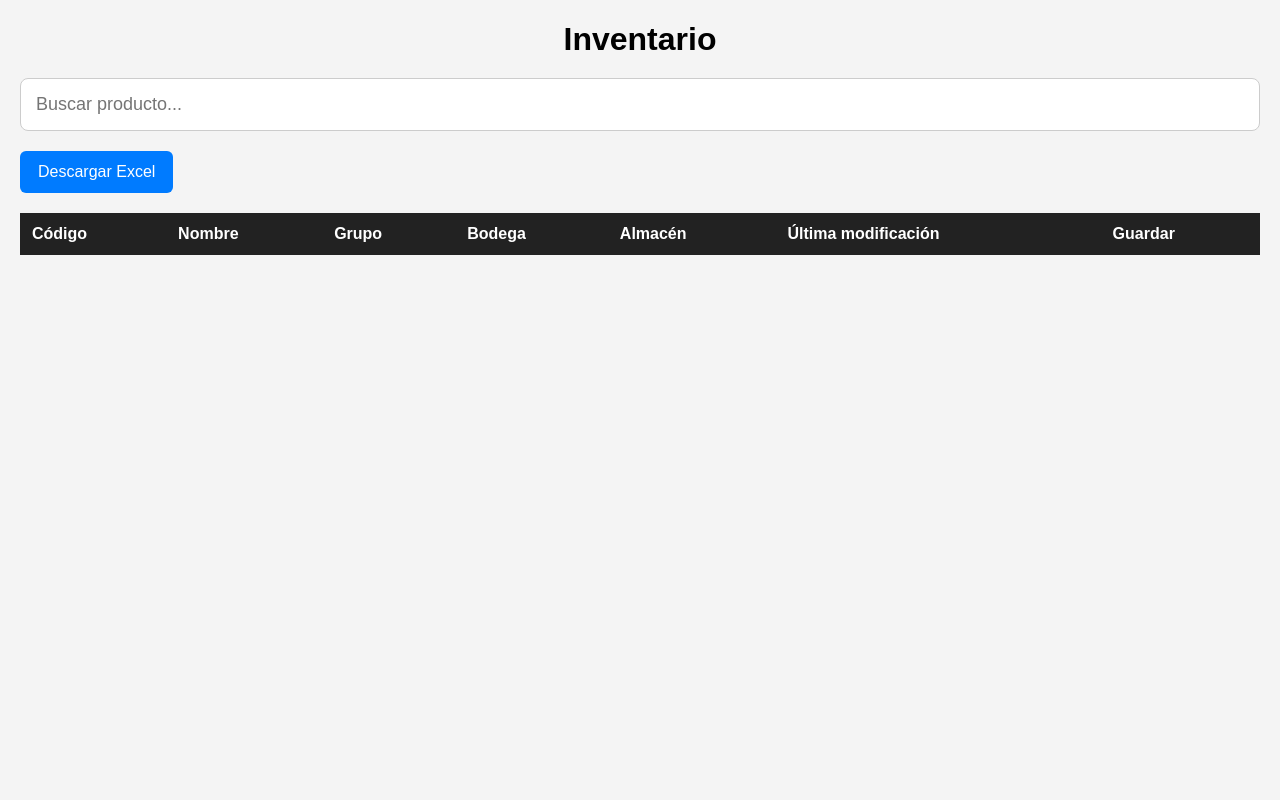
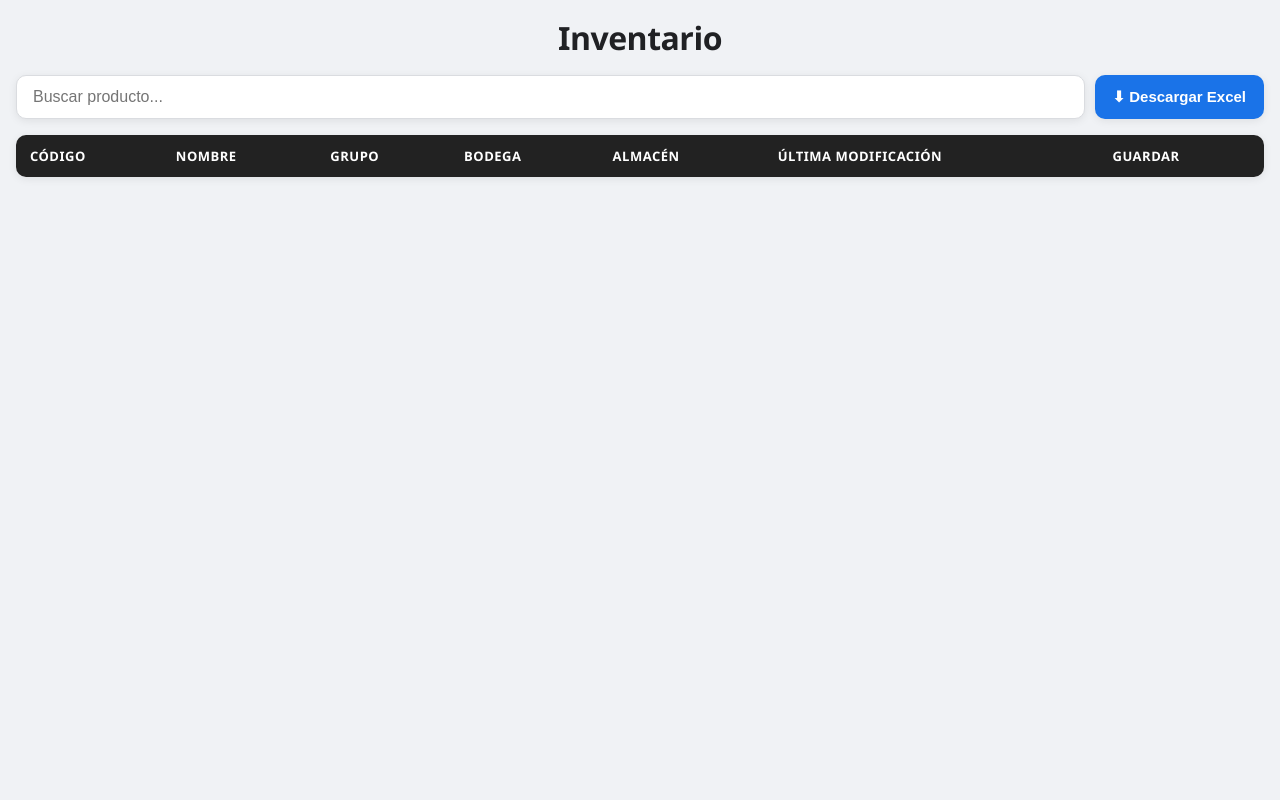
Before and after one commit to snake1515/hidden-inventory, a Flask app: page / in a window 1280 px wide. Run offline with Flask 3, Linux system fonts and the light colour scheme; lists and menus that the app fills with data are empty.

Commit message:
Update index.html

```diff
--- a/templates/index.html
+++ b/templates/index.html
@@ -1,128 +1,272 @@
 <!DOCTYPE html>
 <html lang="es">
 <head>
-
 <meta charset="UTF-8">
-
+<meta name="viewport" content="width=device-width, initial-scale=1.0">
 <title>Inventario</title>
-
 <style>
 
-body{
-    font-family: Arial;
-    margin: 20px;
-    background: #f4f4f4;
+:root {
+    --bg: #f0f2f5;
+    --white: #ffffff;
+    --primary: #1a73e8;
+    --primary-dark: #1557b0;
+    --success: #28a745;
+    --success-dark: #1e7e34;
+    --text: #202124;
+    --text-soft: #5f6368;
+    --border: #dadce0;
+    --radius: 10px;
+    --shadow: 0 2px 8px rgba(0,0,0,0.08);
 }
 
-h1{
-    text-align: center;
-    margin-bottom: 20px;
+* { box-sizing: border-box; margin: 0; padding: 0; }
+
+body {
+    font-family: 'Segoe UI', system-ui, sans-serif;
+    background: var(--bg);
+    color: var(--text);
+    padding: 16px;
+    min-height: 100vh;
 }
 
-#busqueda{
-
-    width: 100%;
-    padding: 15px;
-    font-size: 18px;
-    margin-bottom: 20px;
-    box-sizing: border-box;
-    border-radius: 8px;
-    border: 1px solid #ccc;
-
+h1 {
+    text-align: center;
+    font-size: clamp(1.4rem, 4vw, 2rem);
+    font-weight: 700;
+    margin-bottom: 16px;
+    color: var(--text);
+    letter-spacing: -0.5px;
 }
 
-.descargar-btn{
-
-    background:#007bff;
-    color:white;
-    border:none;
-    padding:12px 18px;
-    border-radius:6px;
-    cursor:pointer;
-    margin-bottom:20px;
-    font-size:16px;
-
+.top-bar {
+    display: flex;
+    gap: 10px;
+    margin-bottom: 16px;
+    flex-wrap: wrap;
 }
 
-.descargar-btn:hover{
-
-    background:#0056b3;
-
+#busqueda {
+    flex: 1;
+    min-width: 0;
+    padding: 12px 16px;
+    font-size: 16px; /* 16px evita zoom automático en iOS */
+    border-radius: var(--radius);
+    border: 1.5px solid var(--border);
+    background: var(--white);
+    outline: none;
+    transition: border-color 0.2s;
+    box-shadow: var(--shadow);
 }
 
-table{
+#busqueda:focus {
+    border-color: var(--primary);
+}
 
+.descargar-btn {
+    background: var(--primary);
+    color: white;
+    border: none;
+    padding: 12px 18px;
+    border-radius: var(--radius);
+    cursor: pointer;
+    font-size: 15px;
+    font-weight: 600;
+    white-space: nowrap;
+    box-shadow: var(--shadow);
+    transition: background 0.2s;
+    -webkit-tap-highlight-color: transparent;
+}
+
+.descargar-btn:hover, .descargar-btn:active {
+    background: var(--primary-dark);
+}
+
+/* ── TABLA DESKTOP ── */
+.tabla-wrapper {
+    overflow-x: auto;
+    border-radius: var(--radius);
+    box-shadow: var(--shadow);
+    background: var(--white);
+}
+
+table {
     width: 100%;
     border-collapse: collapse;
-    background: white;
-
+    min-width: 600px;
 }
 
-th{
-
+th {
     background: #222;
     color: white;
-    padding: 12px;
+    padding: 12px 14px;
     text-align: left;
-
+    font-size: 13px;
+    font-weight: 600;
+    text-transform: uppercase;
+    letter-spacing: 0.5px;
+    white-space: nowrap;
 }
 
-td{
-
-    border: 1px solid #ddd;
-    padding: 10px;
-
+td {
+    border-bottom: 1px solid var(--border);
+    padding: 10px 14px;
+    font-size: 14px;
+    vertical-align: middle;
 }
 
-.stock{
+tr:last-child td { border-bottom: none; }
+tr:hover td { background: #f8f9fa; }
 
-    width: 90px;
-    padding: 6px;
-
+.stock {
+    width: 80px;
+    padding: 6px 8px;
+    border: 1.5px solid var(--border);
+    border-radius: 6px;
+    font-size: 15px;
+    text-align: center;
+    transition: border-color 0.2s, background 0.3s;
 }
 
-.guardar-btn{
+.stock:focus {
+    outline: none;
+    border-color: var(--primary);
+}
 
-    background: #28a745;
+.guardar-btn {
+    background: var(--success);
     color: white;
     border: none;
-    padding: 8px 12px;
-    border-radius: 5px;
+    padding: 8px 14px;
+    border-radius: 6px;
     cursor: pointer;
-
+    font-size: 14px;
+    font-weight: 600;
+    transition: background 0.2s;
+    white-space: nowrap;
+    -webkit-tap-highlight-color: transparent;
 }
 
-.guardar-btn:hover{
+.guardar-btn:hover, .guardar-btn:active {
+    background: var(--success-dark);
+}
 
-    background: #218838;
+/* ── TARJETAS MÓVIL ── */
+.cards-container {
+    display: none;
+    flex-direction: column;
+    gap: 12px;
+}
 
+.card {
+    background: var(--white);
+    border-radius: var(--radius);
+    box-shadow: var(--shadow);
+    padding: 14px 16px;
+    border-left: 4px solid var(--primary);
+}
+
+.card-header {
+    display: flex;
+    justify-content: space-between;
+    align-items: flex-start;
+    margin-bottom: 10px;
+    gap: 8px;
+}
+
+.card-nombre {
+    font-weight: 700;
+    font-size: 15px;
+    line-height: 1.3;
+    flex: 1;
+}
+
+.card-codigo {
+    font-size: 12px;
+    color: var(--text-soft);
+    background: var(--bg);
+    padding: 3px 8px;
+    border-radius: 20px;
+    white-space: nowrap;
+}
+
+.card-row {
+    display: flex;
+    justify-content: space-between;
+    font-size: 13px;
+    color: var(--text-soft);
+    margin-bottom: 6px;
+    gap: 8px;
+}
+
+.card-row span:last-child {
+    font-weight: 600;
+    color: var(--text);
+}
+
+.card-footer {
+    display: flex;
+    align-items: center;
+    gap: 10px;
+    margin-top: 12px;
+    padding-top: 10px;
+    border-top: 1px solid var(--border);
+}
+
+.card-footer label {
+    font-size: 13px;
+    color: var(--text-soft);
+    white-space: nowrap;
+}
+
+.card-footer .stock {
+    flex: 1;
+    max-width: 100px;
+}
+
+.card-footer .guardar-btn {
+    padding: 10px 16px;
+    font-size: 14px;
+}
+
+.card-fecha {
+    font-size: 11px;
+    color: var(--text-soft);
+    margin-top: 6px;
+}
+
+/* ── RESPONSIVE ── */
+@media (max-width: 640px) {
+    body { padding: 12px; }
+
+    .tabla-wrapper { display: none; }
+    .cards-container { display: flex; }
+
+    .top-bar { flex-direction: column; }
+    .descargar-btn { width: 100%; text-align: center; }
+}
+
+@media (min-width: 641px) and (max-width: 900px) {
+    body { padding: 16px; }
+    table { min-width: 500px; }
+    th, td { padding: 9px 10px; }
 }
 
 </style>
-
 </head>
 <body>
 
 <h1>Inventario</h1>
 
-<input
-    type="text"
-    id="busqueda"
-    placeholder="Buscar producto..."
-    autocomplete="off"
->
+<div class="top-bar">
+    <input type="text" id="busqueda" placeholder="Buscar producto..." autocomplete="off">
+    <button class="descargar-btn" onclick="window.location.href='/descargar'">⬇ Descargar Excel</button>
+</div>
 
-<button class="descargar-btn"
-onclick="window.location.href='/descargar'">
-
-    Descargar Excel
-
-</button>
-
+<!-- Tabla para desktop/tablet -->
+<div class="tabla-wrapper">
     <table>
-
         <thead>
-
             <tr>
                 <th>Código</th>
                 <th>Nombre</th>
@@ -132,123 +276,90 @@ onclick="window.location.href='/descargar'">
                 <th>Última modificación</th>
                 <th>Guardar</th>
             </tr>
+        </thead>
+        <tbody id="tabla"></tbody>
+    </table>
+</div>
 
-</thead>
-
-<tbody id="tabla"></tbody>
-
-</table>
+<!-- Tarjetas para móvil -->
+<div class="cards-container" id="cards"></div>
 
 <script>
+const buscador = document.getElementById("busqueda");
+const tabla = document.getElementById("tabla");
+const cards = document.getElementById("cards");
 
-const buscador = document.getElementById("busqueda");
-
-const tabla = document.getElementById("tabla");
-
-
-buscador.addEventListener("keyup", async function(){
-
+buscador.addEventListener("keyup", async function () {
     let texto = buscador.value.trim();
-
-    if(texto.length < 1){
-
+    if (texto.length < 1) {
         tabla.innerHTML = "";
+        cards.innerHTML = "";
         return;
-
     }
 
     let respuesta = await fetch(`/buscar?q=${texto}`);
-
     let productos = await respuesta.json();
 
     tabla.innerHTML = "";
+    cards.innerHTML = "";
 
     productos.forEach(p => {
+        // Fila tabla
+        tabla.innerHTML += `
+        <tr>
+            <td>${p.codigo}</td>
+            <td>${p.nombre || ''}</td>
+            <td>${p.grupo || ''}</td>
+            <td><input class="stock" type="number" id="stock-${p.rowid}" value="${p.existencias_bodega || 0}"></td>
+            <td>${p.existencias_almacen || 0}</td>
+            <td id="fecha-${p.rowid}">${p.ultima_modificacion || ''}</td>
+            <td><button class="guardar-btn" onclick="guardar('${p.rowid}')">Guardar</button></td>
+        </tr>`;
 
-        tabla.innerHTML += `
-
-        <tr>
-
-            <td>${p.codigo}</td>
-
-            <td>${p.nombre || ''}</td>
-
-            <td>${p.grupo || ''}</td>
-
-            <td>
-
-                <input
-                    class="stock"
-                    type="number"
-                    id="stock-${p.rowid}"
-                    value="${p.existencias_bodega || 0}"
-                >
-
-            </td>
-
-            <td>${p.existencias_almacen || 0}</td>
-
-            <td id="fecha-${p.rowid}">
-                ${p.ultima_modificacion || ''}
-            </td>
-
-            <td>
-
-                <button
-                    class="guardar-btn"
-                    onclick="guardar('${p.rowid}')"
-                >
-                    Guardar
-                </button>
-
-            </td>
-
-        </tr>
-
-        `;
-
+        // Tarjeta móvil
+        cards.innerHTML += `
+        <div class="card">
+            <div class="card-header">
+                <div class="card-nombre">${p.nombre || ''}</div>
+                <div class="card-codigo">${p.codigo}</div>
+            </div>
+            <div class="card-row"><span>Grupo</span><span>${p.grupo || '—'}</span></div>
+            <div class="card-row"><span>Almacén</span><span>${p.existencias_almacen || 0}</span></div>
+            <div class="card-footer">
+                <label>Bodega</label>
+                <input class="stock" type="number" id="stock-m-${p.rowid}" value="${p.existencias_bodega || 0}">
+                <button class="guardar-btn" onclick="guardarMovil('${p.rowid}')">Guardar</button>
+            </div>
+            <div class="card-fecha" id="fecha-m-${p.rowid}">${p.ultima_modificacion || ''}</div>
+        </div>`;
+    });
 });
 
-});
-
-
-async function guardar(rowid){
-
+async function guardar(rowid) {
     let input = document.getElementById(`stock-${rowid}`);
-
-    let respuesta = await fetch('/actualizar',{
-
-        method:'POST',
-
-        headers:{
-            'Content-Type':'application/json'
-        },
-
-        body:JSON.stringify({
-
-            rowid: rowid,
-            existencias_bodega: input.value
-
-        })
-
-    });
-
-    let data = await respuesta.json();
-
-    document.getElementById(
-        `fecha-${rowid}`
-    ).innerText = data.fecha;
-
-    input.style.background = "#b7ffb7";
-
-    setTimeout(()=>{
-
-        input.style.background = "";
-
-    },700);
-
+    await actualizarStock(rowid, input.value, input, `fecha-${rowid}`);
 }
 
+async function guardarMovil(rowid) {
+    let input = document.getElementById(`stock-m-${rowid}`);
+    await actualizarStock(rowid, input.value, input, `fecha-m-${rowid}`);
+    // Sincronizar también la tabla desktop si existe
+    let inputDesktop = document.getElementById(`stock-${rowid}`);
+    if (inputDesktop) inputDesktop.value = input.value;
+}
+
+async function actualizarStock(rowid, valor, inputEl, fechaId) {
+    let respuesta = await fetch('/actualizar', {
+        method: 'POST',
+        headers: { 'Content-Type': 'application/json' },
+        body: JSON.stringify({ rowid, existencias_bodega: valor })
+    });
+    let data = await respuesta.json();
+    let fechaEl = document.getElementById(fechaId);
+    if (fechaEl) fechaEl.innerText = data.fecha;
+    inputEl.style.background = "#b7ffb7";
+    setTimeout(() => { inputEl.style.background = ""; }, 700);
+}
 </script>
 
 </body>
```
Lines whose indentation alone changed are shown as unchanged.
